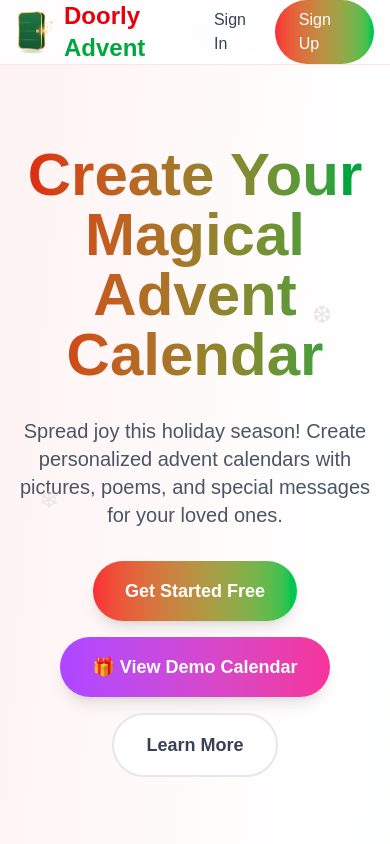
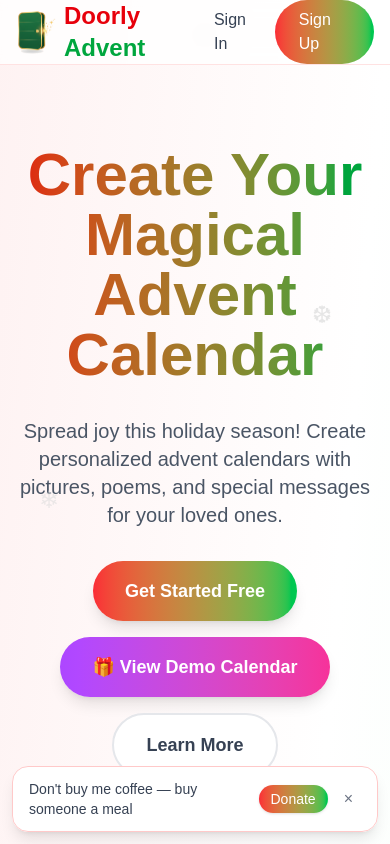
Before and after one commit to MrJanHorak/adventCalendar, a Next.js app: page / in a window 390 px wide. Shown: the top 844 px of the page. Built offline with nearby package versions, Linux system fonts and the light colour scheme; no server answers.

Commit message:
feat: add CharityBanner component for donation awareness and improve button responsiveness

```diff
--- a/src/app/layout.tsx
+++ b/src/app/layout.tsx
@@ -1,6 +1,7 @@
 import type { Metadata } from 'next';
 import { Geist, Geist_Mono } from 'next/font/google';
 import './globals.css';
+import CharityBanner from '@/components/CharityBanner';
 
 const geistSans = Geist({
   variable: '--font-geist-sans',
@@ -29,6 +30,7 @@ export default function RootLayout({
         className={`${geistSans.variable} ${geistMono.variable} antialiased`}
       >
         {children}
+        <CharityBanner />
       </body>
     </html>
   );
--- a/src/app/page.tsx
+++ b/src/app/page.tsx
@@ -42,7 +42,7 @@ export default async function Home() {
                     Dashboard
                   </Link>
                   <form action='/api/auth/signout' method='POST'>
-                    <button className='bg-red-500 text-white px-6 py-2 rounded-full hover:bg-red-600 transition font-medium'>
+                    <button className='bg-red-500 text-white px-4 py-2 sm:px-6 sm:py-2 rounded-full hover:bg-red-600 transition font-medium text-sm sm:text-base'>
                       Sign Out
                     </button>
                   </form>
--- /dev/null
+++ b/src/components/CharityBanner.tsx
@@ -0,0 +1,66 @@
+'use client';
+
+import { useState } from 'react';
+import Link from 'next/link';
+
+export default function CharityBanner() {
+  const [hidden, setHidden] = useState(false);
+  if (hidden) return null;
+
+  return (
+    <div className='z-[90]'>
+      {/* Mobile: full-width sticky bottom bar */}
+      <div
+        className='fixed inset-x-0 bottom-0 md:hidden'
+        style={{ paddingBottom: 'env(safe-area-inset-bottom)' }}
+      >
+        <div className='mx-3 mb-3 rounded-2xl bg-white/95 backdrop-blur-md shadow-lg border border-red-200 px-4 py-3 flex items-center justify-between gap-3'>
+          <span className='text-sm text-gray-700'>
+            Don&apos;t buy me coffee — buy someone a meal
+          </span>
+          <div className='flex items-center gap-2'>
+            <Link
+              href='https://www.feedingamerica.org/'
+              target='_blank'
+              rel='noopener noreferrer'
+              className='inline-flex items-center rounded-full bg-gradient-to-r from-red-500 to-green-500 text-white text-sm px-3 py-1 hover:from-red-600 hover:to-green-600 transition shadow'
+            >
+              Donate
+            </Link>
+            <button
+              aria-label='Dismiss donation banner'
+              onClick={() => setHidden(true)}
+              className='text-gray-500 hover:text-gray-700 rounded-full px-2 py-1'
+            >
+              ×
+            </button>
+          </div>
+        </div>
+      </div>
+
+      {/* Desktop: floating pill bottom center */}
+      <div className='hidden md:block fixed bottom-4 left-1/2 -translate-x-1/2'>
+        <div className='bg-white/90 backdrop-blur-md shadow-lg border border-red-200 rounded-full px-5 py-2 flex items-center gap-3'>
+          <span className='text-base text-gray-700'>
+            Don&apos;t buy me coffee — buy someone a meal
+          </span>
+          <Link
+            href='https://www.feedingamerica.org/'
+            target='_blank'
+            rel='noopener noreferrer'
+            className='inline-flex items-center rounded-full bg-gradient-to-r from-red-500 to-green-500 text-white text-base px-4 py-1.5 hover:from-red-600 hover:to-green-600 transition shadow'
+          >
+            Donate
+          </Link>
+          <button
+            aria-label='Dismiss donation banner'
+            onClick={() => setHidden(true)}
+            className='text-gray-500 hover:text-gray-700 rounded-full px-2'
+          >
+            ×
+          </button>
+        </div>
+      </div>
+    </div>
+  );
+}
```
Also changed, not shown: 1 other file (tests, documents, lock files or other folders).
